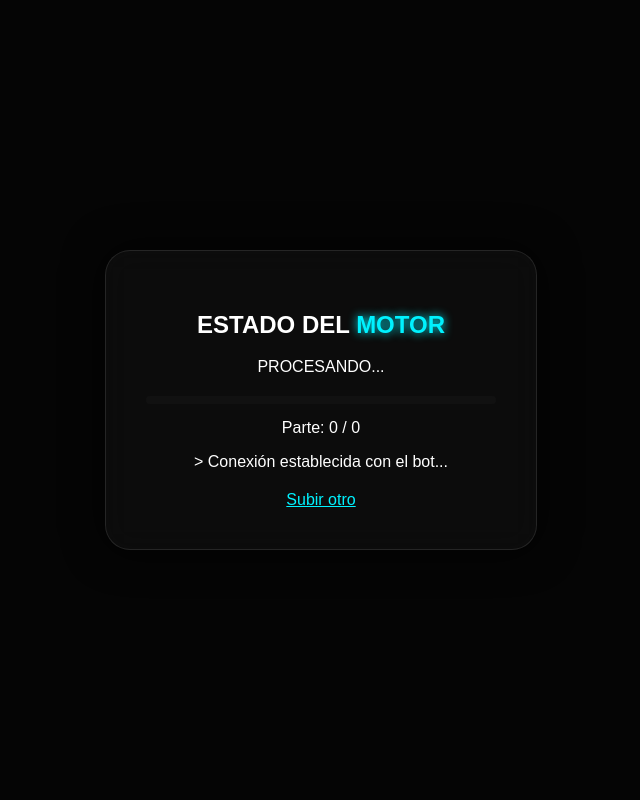
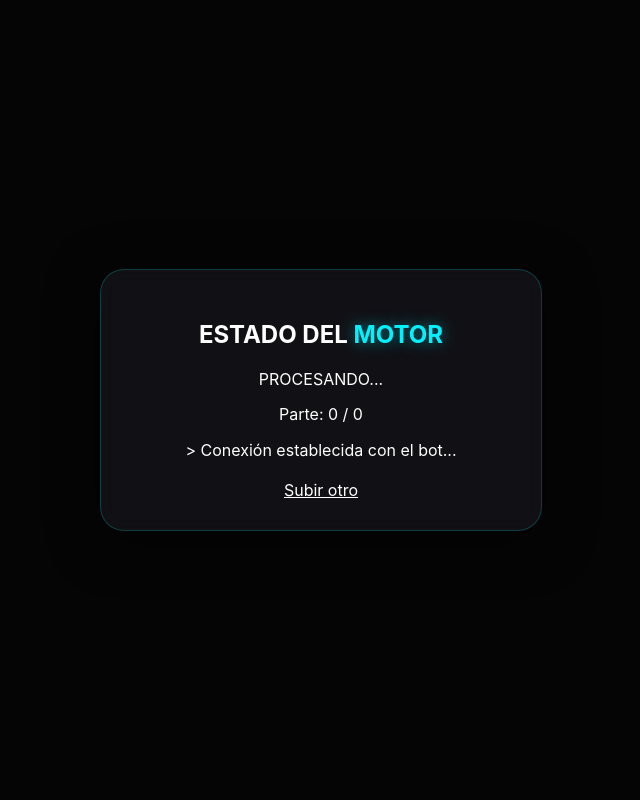
Before and after one commit to KekoOfficial/X, a Flask app: template templates/progress.html in a window 1280 px wide. Shown: the whole page, without its empty margins (319-959 px from the left). Run offline with Flask 3, Linux system fonts and the light colour scheme; the template is opened without the code that fills it, so the values that code supplies are empty.

Commit message:
Actualizar style.css

```diff
--- a/static/style.css
+++ b/static/style.css
@@ -1,13 +1,79 @@
-:root { --bg: #050505; --accent: #00f2ff; --glass: rgba(255,255,255,0.03); }
-body { background: var(--bg); color: #fff; font-family: sans-serif; display: flex; justify-content: center; align-items: center; height: 100vh; margin: 0; }
-.glass-container { background: var(--glass); backdrop-filter: blur(15px); padding: 40px; border-radius: 25px; border: 1px solid rgba(255,255,255,0.1); width: 350px; text-align: center; box-shadow: 0 0 40px rgba(0,0,0,0.8); }
-.highlight { color: var(--accent); text-shadow: 0 0 10px var(--accent); }
-.drop-zone { border: 2px dashed #222; padding: 30px; border-radius: 20px; cursor: pointer; margin-bottom: 20px; transition: 0.3s; }
-.drop-zone:hover { border-color: var(--accent); background: rgba(0,242,255,0.05); }
-.btn-primary, .btn-confirm { background: var(--accent); border: none; padding: 15px 30px; border-radius: 12px; font-weight: bold; cursor: pointer; width: 100%; }
-.options-grid { display: grid; grid-template-columns: 1fr 1fr 1fr; gap: 10px; margin: 20px 0; }
-.opt-card { background: #111; padding: 10px; border-radius: 10px; font-size: 12px; cursor: pointer; border: 1px solid #222; }
-.opt-card.active { border-color: var(--accent); box-shadow: 0 0 10px var(--accent); }
-.progress-bar-bg { background: #111; height: 8px; border-radius: 4px; overflow: hidden; margin-top: 20px; }
-.progress-bar { background: var(--accent); width: 0%; height: 100%; transition: 0.5s; box-shadow: 0 0 15px var(--accent); }
-.hidden { display: none; }
+:root {
+    --primary: #00f2ff;
+    --bg: #050505;
+    --card: rgba(20, 20, 25, 0.8);
+    --border: rgba(0, 242, 255, 0.2);
+}
+
+body {
+    background-color: var(--bg);
+    color: white;
+    font-family: 'Inter', sans-serif;
+    display: flex;
+    justify-content: center;
+    align-items: center;
+    height: 100vh;
+    margin: 0;
+    overflow: hidden;
+}
+
+.glass-container {
+    background: var(--card);
+    backdrop-filter: blur(10px);
+    border: 1px solid var(--border);
+    padding: 30px;
+    border-radius: 24px;
+    width: 380px;
+    text-align: center;
+    box-shadow: 0 10px 50px rgba(0,0,0,0.5);
+}
+
+h1 {
+    font-weight: 800;
+    letter-spacing: -1px;
+    margin-bottom: 10px;
+}
+
+.highlight {
+    color: var(--primary);
+    text-shadow: 0 0 15px rgba(0, 242, 255, 0.5);
+}
+
+.settings-row {
+    background: rgba(255,255,255,0.03);
+    border-radius: 12px;
+    padding: 12px;
+    margin: 20px 0;
+    display: flex;
+    justify-content: space-between;
+    align-items: center;
+    border: 1px solid rgba(255,255,255,0.05);
+}
+
+.pro-input {
+    background: transparent;
+    color: var(--primary);
+    border: none;
+    font-weight: bold;
+    outline: none;
+    cursor: pointer;
+}
+
+.drop-zone {
+    border: 2px dashed var(--border);
+    border-radius: 16px;
+    padding: 40px 20px;
+    cursor: pointer;
+    transition: 0.3s ease;
+}
+
+.drop-zone:hover {
+    background: rgba(0, 242, 255, 0.03);
+    border-color: var(--primary);
+}
+
+.icon {
+    font-size: 40px;
+    margin-bottom: 15px;
+    display: block;
+}
```
